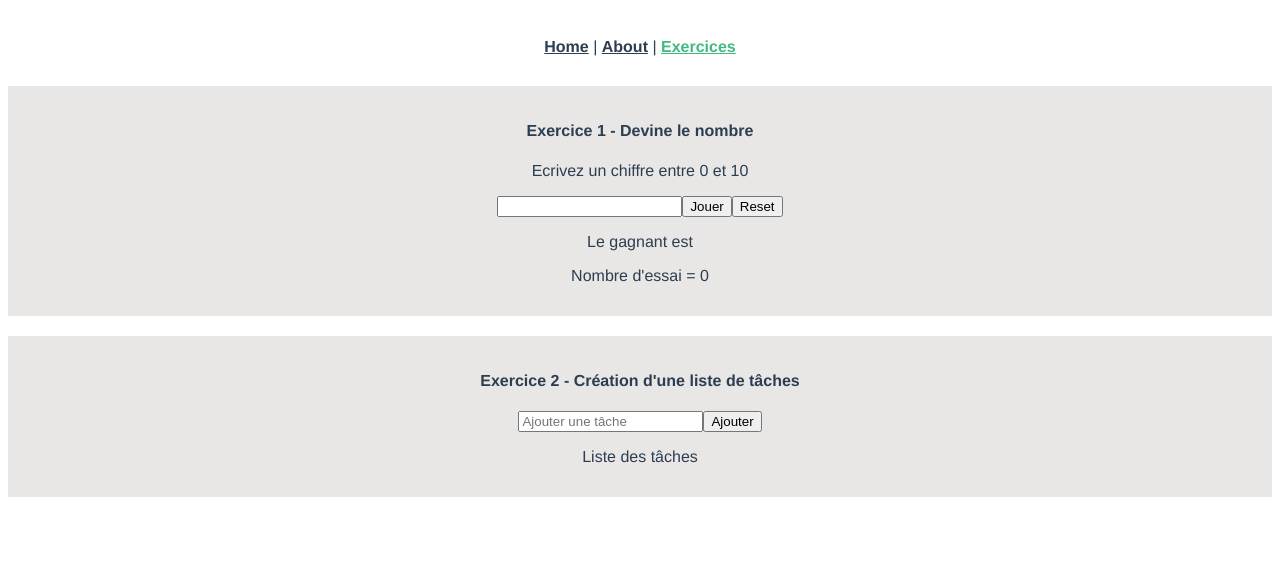
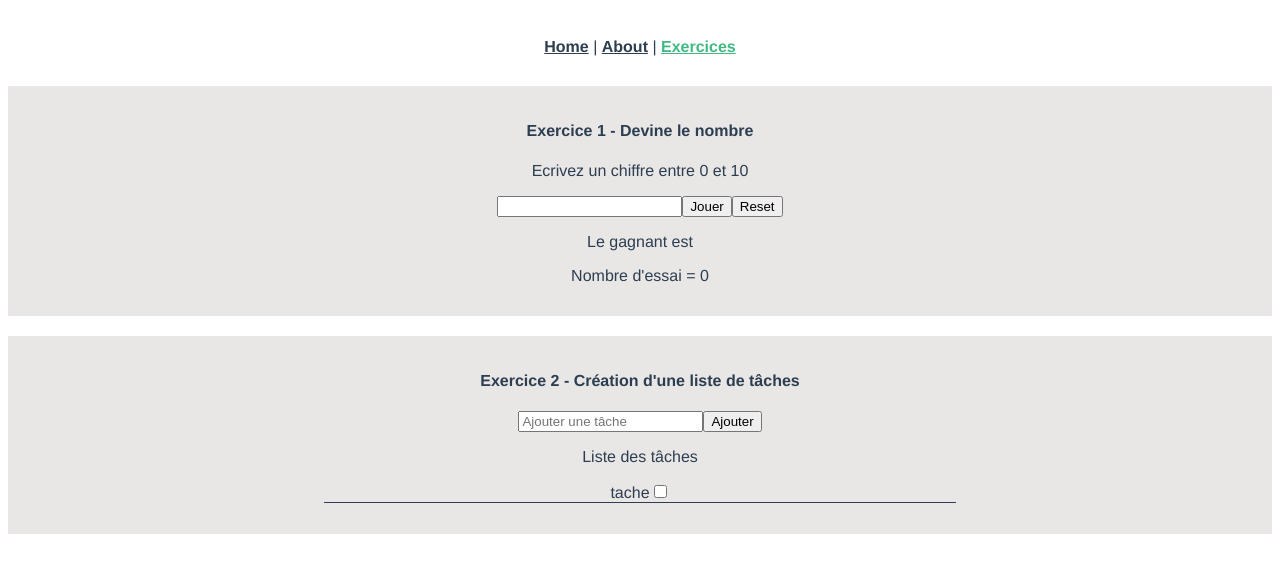
Before and after one commit to oldCb/learn-vuejs, a Vue app in the folder test-vue/: page /exercices in a window 1280 px wide. Shown: the top 572 px of the page. Built offline with nearby package versions, Linux system fonts and the light colour scheme.

Commit message:
fix checkbok

```diff
--- a/test-vue/src/components/ToDoList.vue
+++ b/test-vue/src/components/ToDoList.vue
@@ -7,10 +7,14 @@
     </div>
     <div>
       <p>Liste des tâches</p>
-      <div class="to-do-list_check" v-for="task in list" :key="task.id">
-        <p class="barré">{{ task }}</p>
-        <input type="checkbox" name="check" v-model="isCheck">
-      </div>
+      <ul>
+        <li v-for="task in list" :key="task.id" :class="{faite: task.completed}">
+          <div class="to-do-list_check" >
+            <label>{{ task.name }}</label>
+            <input type="checkbox" name="check" v-model="task.completed">
+          </div>
+        </li>
+      </ul>
     </div>
   </div>
 </template>
@@ -25,22 +29,22 @@ export default {
 
   data () {
     return {
-      list: [],
-      newTask: "",
-      isCheck: false
+      list: [{
+        name: 'tache',
+        completed: false
+      }],
+      newTask: ""
     }
   },
 
   methods: {
     add() {
       if(this.newTask){
-        this.list.push(this.newTask)
+        this.list.push({
+          completed: false,
+          name: this.newTask
+        })
         this.newTask = ""
-      }
-    },
-    isCheck(e) {
-      if(isCheck) {
-
       }
     }
   }
@@ -54,19 +58,19 @@ export default {
     padding-bottom: 15px;
     margin-bottom: 20px;
 
+    & ul {
+      list-style: none;
+      padding-left: 0px;
+    }
+
+    & .faite {
+      text-decoration: line-through;
+    }
+
     &_check {
       border-bottom: 1px solid;
       width: 50%;
       margin: 0 auto;
-
-
-      & p {
-        display: inline-block;
-        width: 30%;
-      }
-      & .barré {
-        text-decoration: line-through;
-      }
     }
   }
 </style>
```
Also changed, not shown: 1 other file (tests, documents, lock files or other folders).
